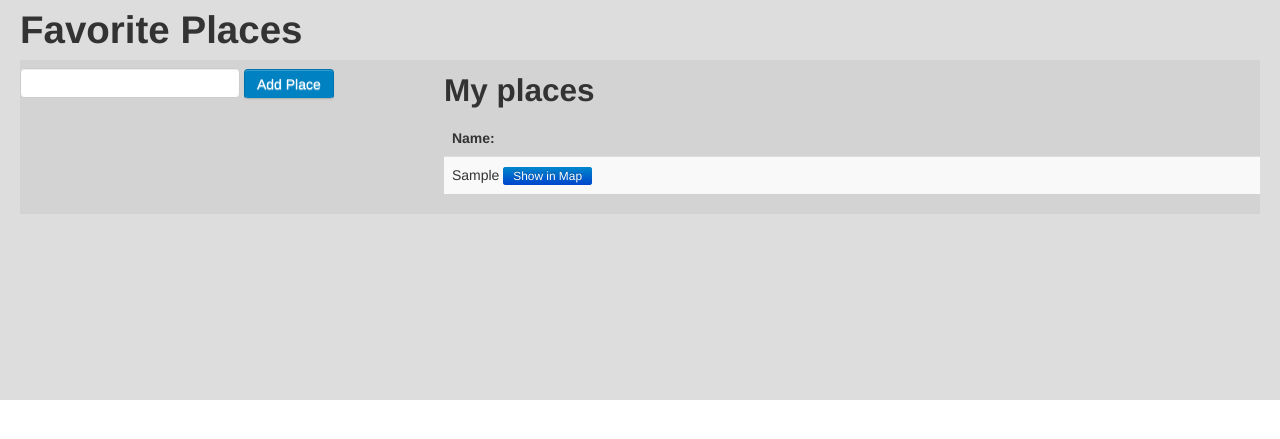
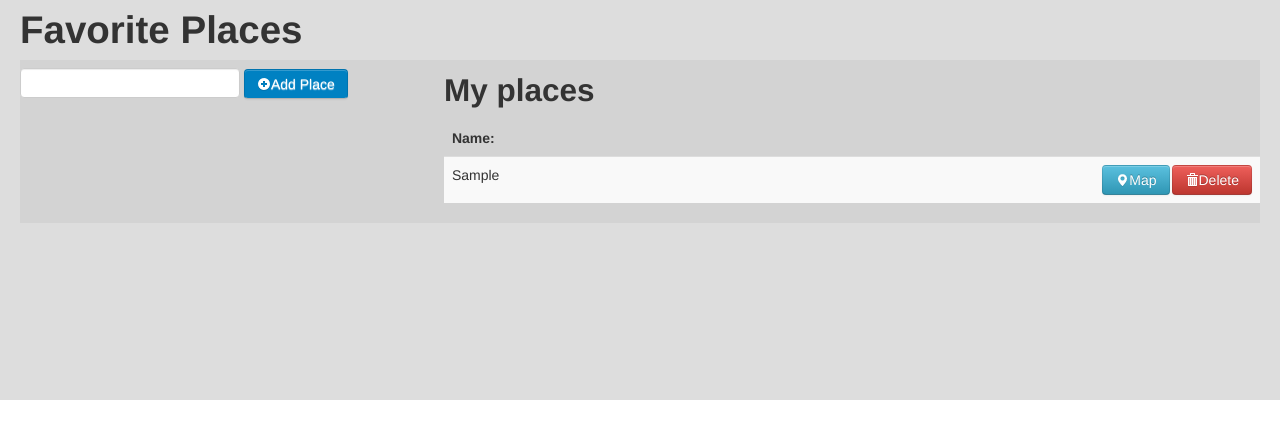
Before and after one commit to luisgromero/FavoritePlaces, a CodeIgniter app: page /FavoritePlaces/ in a window 1280 px wide. Shown: the top 439 px of the page. Run offline with CodeIgniter, Linux system fonts and the light colour scheme; tables that the repository leaves empty or names only in its code hold one stand-in row (values such as "Sample post"); some libraries are stand-ins or nearby versions.

Commit message:
Delete button and icons
Added delete button and icons to existing buttons. Buttons on each table
cell are wrapped inside a <div>

```diff
--- a/application/controllers/site.php
+++ b/application/controllers/site.php
@@ -20,6 +20,12 @@ class Site extends CI_Controller {
             //echo( $data[0]->id + "<br>");
             //echo($data[0]->place);
         }
+
+        public function removePlace(){
+            $this->load->model('places');
+            $place=$_POST['place'];
+            $this->places->deletePlace($place);
+        }
 }
 
 /* End of file site.php */
--- a/application/models/places.php
+++ b/application/models/places.php
@@ -29,8 +29,9 @@ class Places extends CI_Model {
         $this->db->insert('places',$data);
     }
 
-    public function deletePlace(){
-
+    public function deletePlace($place){
+        $data=  array("place"=>$place);
+        $this->db->delete('places',$data);
     }
 
     public function updatePlace(){
--- a/application/views/index.php
+++ b/application/views/index.php
@@ -20,7 +20,7 @@
             <div class="row-fluid" style='background: #d3d3d3;'>
                 <div class="span4">
                     <input id="autocomplete" type="text" name="auto" size="100">
-                    <button id="btn-add" class="btn">Add Place</button>
+                    <button id="btn-add" class="btn"><i class='icon-plus-sign icon-white'></i>Add Place</button>
 
                     <h4 id="selected"></h4>
                 </div>
@@ -39,8 +39,8 @@
                                 //print_r($placeAddress);
                                     //$googleMapsQueryLink="<a class='btn-primary btn-small' href='". $googleMapsQuery. ."'>Show in Map</a>";
                                     foreach ($placeAddress as $row){
-                                        $googleMapsQueryLink="<a class='btn-primary btn-small' href='". $googleMapsQuery.$row->place ."'>Show in Map</a>";
-                                        echo ("<tr><td>". $row->place. "\t".$googleMapsQueryLink."</td></tr>");
+                                        $googleMapsQueryLink="<a class='btn btn-info' href='". $googleMapsQuery.$row->place ."'><i class='icon-map-marker icon-white'></i>Map</a>";
+                                        echo ("<tr><td>". $row->place. "\t <div id='table-data-options'>".$googleMapsQueryLink. "<button class='btn btn-danger'><i class='icon-trash icon-white'></i>Delete</button></div>" ."</td></tr>");
                                     }
 
                                 ?>
--- a/assets/css/styles/style.css
+++ b/assets/css/styles/style.css
@@ -26,3 +26,12 @@ input{
 
 button#btn-add{background: #0081c2;
 color:#fff;}
+
+#table-data-options{
+    position:relative;
+    float: right;
+}
+
+#table-data-options button{
+   margin-left:2px;
+}
```
